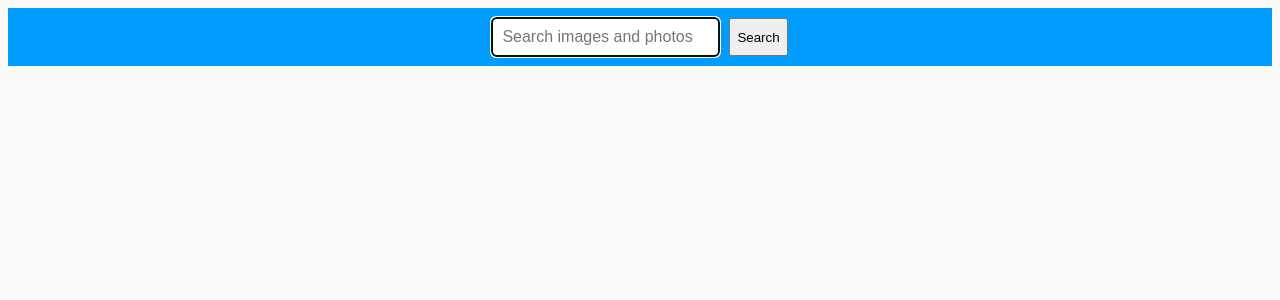
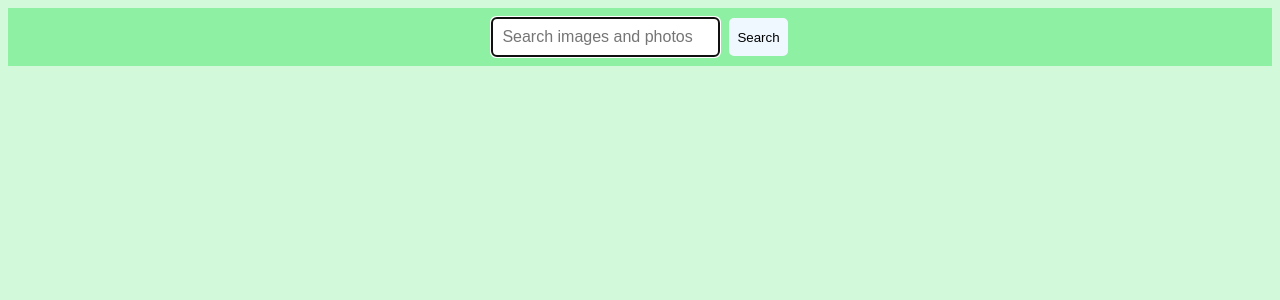
Before and after one commit to imyroslav/goit-react-hw-04, a React (Vite) app: page / in a window 1280 px wide. Shown: the top 300 px of the page. Built offline with nearby package versions, Linux system fonts and the light colour scheme.

Commit message:
correction-load-more

```diff
--- a/src/components/LoadMoreBtn/LoadMoreBtn.module.css
+++ b/src/components/LoadMoreBtn/LoadMoreBtn.module.css
@@ -0,0 +1,22 @@
+.lmbtn {
+    cursor: pointer;
+    position: absolute;
+    height: 5vh;
+    width: 100vw;
+    display: flex;
+    align-items: center;
+    justify-content: center;
+    font-size: large;
+    font-weight: 600;
+    background-color: aliceblue;
+    border-radius: 5%;
+}
+
+.lmbtn:hover {
+    background-color: #a4f3b4;
+}
+
+.lmbtn:focus,
+button:focus-visible {
+    outline: 4px auto -webkit-focus-ring-color;
+}
--- a/src/components/Loader/Loader.jsx
+++ b/src/components/Loader/Loader.jsx
@@ -9,7 +9,7 @@ export default function Loader() {
   height="80"
   width="80"
   radius="48"
-  color="#009dff"
+  color="hsl(132, 77%, 40%"
   ariaLabel="watch-loading"
   wrapperStyle={{}}
   wrapperClass=""
--- a/src/components/SearchBar/SearchBar.module.css
+++ b/src/components/SearchBar/SearchBar.module.css
@@ -1,7 +1,7 @@
 .header {
     display: block;
     margin: 0;
-    background-color: #009dff;
+    background-color: hsl(132, 77%, 75%);
 }
 
 .form {
@@ -13,7 +13,7 @@
 
 .input {
     padding: 10px;
-    color:#133b3b;
+    color: black;
     font-size: medium;
     font-weight: 400;
     border: none;
@@ -22,6 +22,9 @@
 
 .btn {
     cursor: pointer;
+    border-radius: 5px;
+    border: 2px solid aliceblue;
+    background-color: aliceblue;
 }
 
 .btn:hover {
--- a/src/index.css
+++ b/src/index.css
@@ -19,11 +19,12 @@ a:hover {
 }
 
 body {
-    background-color: #fafafa;
+    background-color: hsl(132, 77%, 90%);
     color: #212121;
     font-weight: 400;
     line-height: 1.2;
     letter-spacing: 0.02em;
+    padding-bottom: 20px;
 }
 
 h1 {
```
